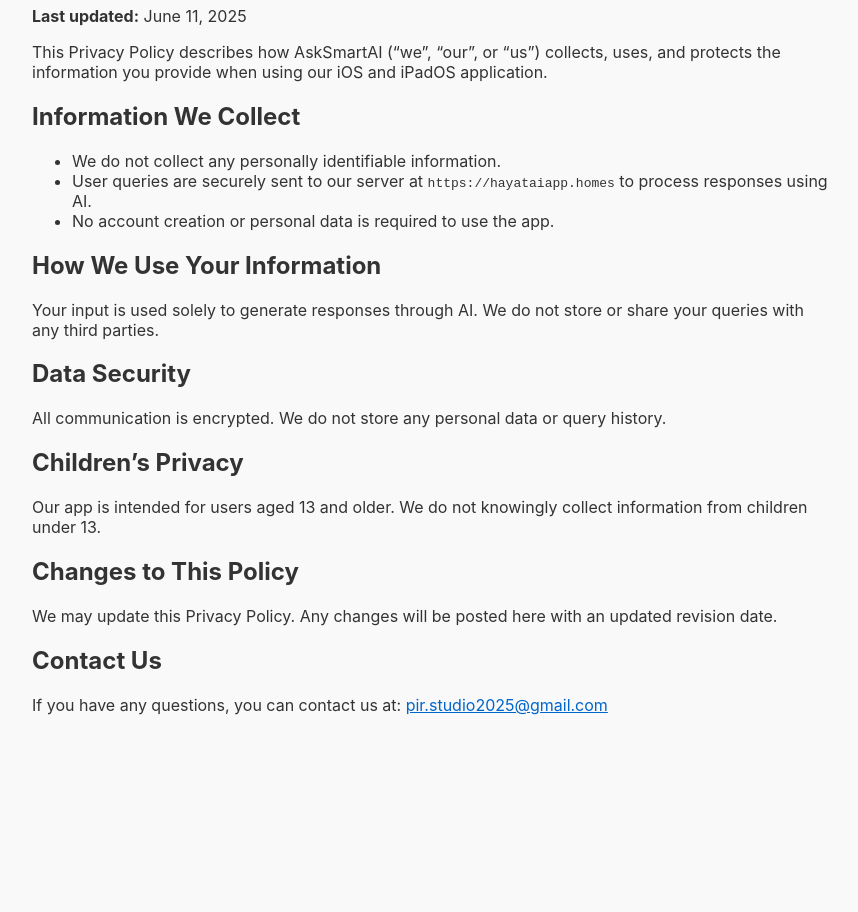
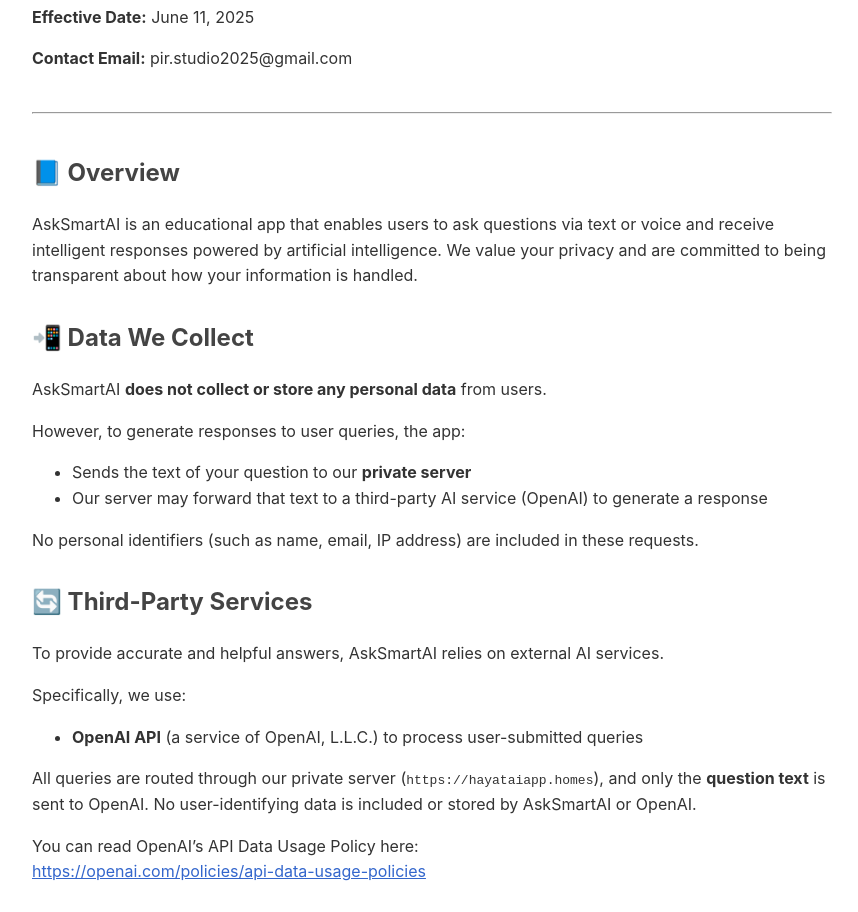
Before and after one commit to hayat-khan-space/-asksmartai-privacy, a plain HTML site: page index.html in a window 1280 px wide. Shown: the part 108-1020 px from the top of the page, without its empty margins (208-1066 px from the left). Before the commit the page ends 871 px from the top, so only its background shows below. Drawn offline with Linux system fonts and the light colour scheme.

Commit message:
Update index.html

```diff
--- a/index.html
+++ b/index.html
@@ -3,52 +3,78 @@
 <head>
   <meta charset="UTF-8" />
   <meta name="viewport" content="width=device-width, initial-scale=1.0" />
-  <title>Privacy Policy – AskSmartAI</title>
+  <title>AskSmartAI – Privacy Policy</title>
   <style>
     body {
-      font-family: -apple-system, BlinkMacSystemFont, "Segoe UI", Roboto, Helvetica, Arial, sans-serif;
-      background-color: #f9f9f9;
-      padding: 2rem;
+      font-family: -apple-system, BlinkMacSystemFont, "Segoe UI", Roboto, "Helvetica Neue", Arial, sans-serif;
+      line-height: 1.6;
       max-width: 800px;
-      margin: auto;
+      margin: 40px auto;
+      padding: 0 20px;
       color: #333;
     }
-    h1 {
-      color: #222;
-    }
-    a {
-      color: #0066cc;
-    }
+    h1 { color: #2b4f81; }
+    h2 { margin-top: 30px; color: #444; }
+    a { color: #3366cc; }
+    hr { margin: 40px 0; }
   </style>
 </head>
 <body>
-  <h1>Privacy Policy</h1>
-  <p><strong>Last updated:</strong> June 11, 2025</p>
+  <h1>AskSmartAI – Privacy Policy</h1>
+  <p><strong>Effective Date:</strong> June 11, 2025</p>
+  <p><strong>Contact Email:</strong> pir.studio2025@gmail.com</p>
+  <hr />
 
-  <p>This Privacy Policy describes how AskSmartAI (“we”, “our”, or “us”) collects, uses, and protects the information you provide when using our iOS and iPadOS application.</p>
+  <h2>📘 Overview</h2>
+  <p>
+    AskSmartAI is an educational app that enables users to ask questions via text or voice and receive intelligent responses powered by artificial intelligence. We value your privacy and are committed to being transparent about how your information is handled.
+  </p>
 
-  <h2>Information We Collect</h2>
+  <h2>📲 Data We Collect</h2>
+  <p>
+    AskSmartAI <strong>does not collect or store any personal data</strong> from users.
+  </p>
+  <p>
+    However, to generate responses to user queries, the app:
+    <ul>
+      <li>Sends the text of your question to our <strong>private server</strong></li>
+      <li>Our server may forward that text to a third-party AI service (OpenAI) to generate a response</li>
+    </ul>
+    No personal identifiers (such as name, email, IP address) are included in these requests.
+  </p>
+
+  <h2>🔄 Third-Party Services</h2>
+  <p>
+    To provide accurate and helpful answers, AskSmartAI relies on external AI services.
+  </p>
+  <p>
+    Specifically, we use:
+    <ul>
+      <li><strong>OpenAI API</strong> (a service of OpenAI, L.L.C.) to process user-submitted queries</li>
+    </ul>
+    All queries are routed through our private server (<code>https://hayataiapp.homes</code>), and only the <strong>question text</strong> is sent to OpenAI. No user-identifying data is included or stored by AskSmartAI or OpenAI.
+  </p>
+  <p>
+    You can read OpenAI’s API Data Usage Policy here:<br />
+    <a href="https://openai.com/policies/api-data-usage-policies" target="_blank">https://openai.com/policies/api-data-usage-policies</a>
+  </p>
+
+  <h2>🚫 No Ads, No Tracking</h2>
   <ul>
-    <li>We do not collect any personally identifiable information.</li>
-    <li>User queries are securely sent to our server at <code>https://hayataiapp.homes</code> to process responses using AI.</li>
-    <li>No account creation or personal data is required to use the app.</li>
+    <li>❌ Does not use advertising SDKs</li>
+    <li>❌ Does not track your activity across apps or websites</li>
+    <li>❌ Does not store your data on your device or in the cloud</li>
   </ul>
 
-  <h2>How We Use Your Information</h2>
-  <p>Your input is used solely to generate responses through AI. We do not store or share your queries with any third parties.</p>
+  <h2>✉️ Contact</h2>
+  <p>
+    If you have questions or concerns about this Privacy Policy, feel free to reach out:<br />
+    📧 <strong>pir.studio2025@gmail.com</strong>
+  </p>
 
-  <h2>Data Security</h2>
-  <p>All communication is encrypted. We do not store any personal data or query history.</p>
-
-  <h2>Children’s Privacy</h2>
-  <p>Our app is intended for users aged 13 and older. We do not knowingly collect information from children under 13.</p>
-
-  <h2>Changes to This Policy</h2>
-  <p>We may update this Privacy Policy. Any changes will be posted here with an updated revision date.</p>
-
-  <h2>Contact Us</h2>
-  <p>If you have any questions, you can contact us at:
-    <a href="mailto:pir.studio2025@gmail.com">pir.studio2025@gmail.com</a>
+  <h2>🔁 Changes to This Policy</h2>
+  <p>
+    We may update this policy in the future. Any changes will be reflected on this page.
   </p>
 </body>
 </html>
```
